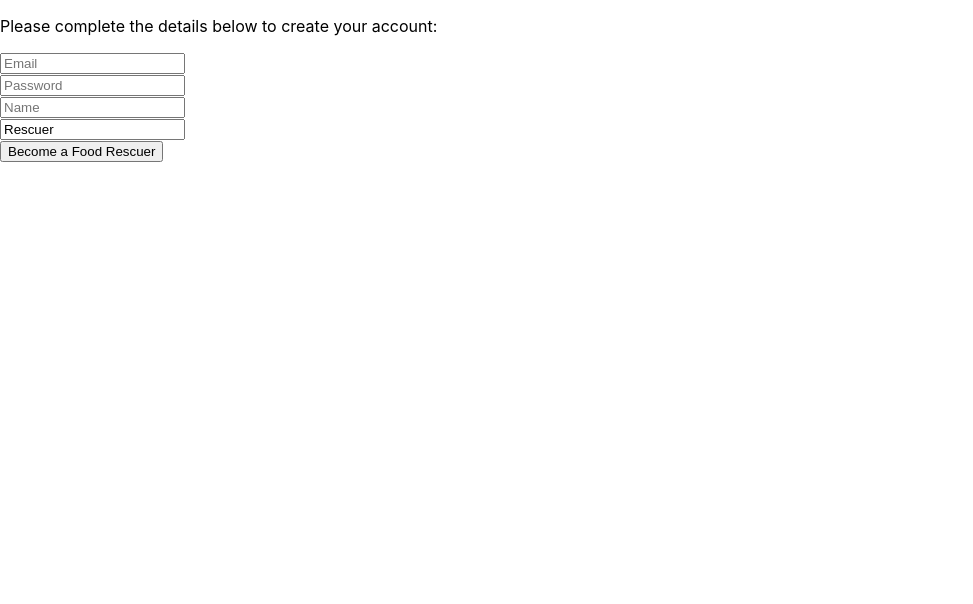
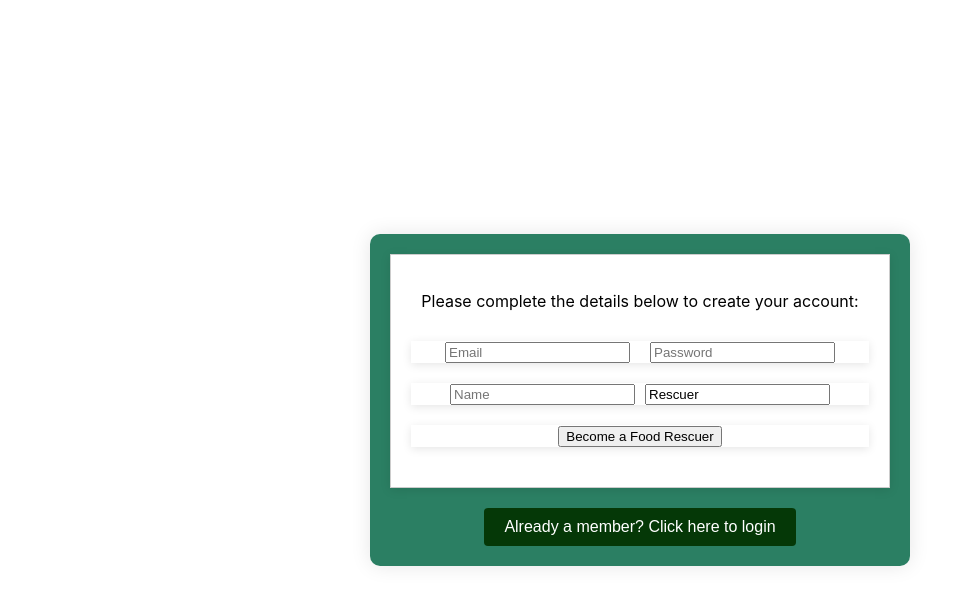
Before and after one commit to maddc0de/foodshare, a React (Create React App) app in the folder frontend/: page /signupcollector in a window 1280 px wide. Shown: the top 604 px of the page, without its empty margins (0-973 px from the left). Built offline with nearby package versions, Linux system fonts and the light colour scheme.

Commit message:
Signup css completed and signupcollector js adjustments

```diff
--- /dev/null
+++ b/frontend/src/components/Collector/SignUpForm.css
@@ -0,0 +1,71 @@
+.form-header {
+  margin-bottom: 30px;
+  text-align: center;
+}
+
+.aligned-credentials {
+  display: flex;
+  justify-content: center;
+}
+
+.email-box-space {
+  margin-right: 10px; /* Decreased margin for a more compact look */
+}
+
+.password-box-space {
+  margin-left: 10px; /* Decreased margin for a more compact look */
+}
+
+.aligned-names {
+  display: flex;
+  justify-content: center;
+}
+
+.name-box-space {
+  margin-right: 10px; /* Decreased margin for a more compact look */
+}
+
+.form-group {
+  margin-bottom: 20px;
+  text-align: center;
+  justify-content: center;
+  box-shadow: 0 2px 10px rgba(0, 0, 0, 0.1); /* Adjusted box shadow for a subtle effect */
+}
+
+.form {
+  position: absolute;
+  top: 50%;
+  left: 50%;
+  transform: translate(-50%, -50%);
+  background-color: rgba(5, 104, 71, 0.847);
+  border-radius: 10px; /* Decreased border radius for a sleeker appearance */
+  padding: 20px;
+  min-width: 500px;
+  box-shadow: 0 0 20px rgba(0, 0, 0, 0.1); /* Added box shadow for depth */
+}
+
+form {
+  position: relative; /* Changed to relative positioning for better alignment */
+  background-color: #fff;
+  padding: 20px;
+  border: 1px solid #ccc;
+  box-shadow: 0 2px 10px rgba(0, 0, 0, 0.1); /* Adjusted box shadow for a subtle effect */
+}
+.Member-redirect {
+  text-align: center;
+  margin-top: 20px;
+}
+
+.Member-redirect input[type="submit"] {
+  background-color: #053807;
+  color: white;
+  padding: 10px 20px;
+  border: none;
+  border-radius: 4px;
+  cursor: pointer;
+  font-size: 16px;
+}
+
+.Member-redirect input[type="submit"]:hover {
+  background-color: #45a049;
+}
--- a/frontend/src/components/Collector/SignUpForm.js
+++ b/frontend/src/components/Collector/SignUpForm.js
@@ -1,4 +1,5 @@
 import React, { useState } from 'react';
+import './SignUpForm.css';
 
 const SignUpForm = ({ navigate }) => {
   const [name, setName] = useState('');
@@ -83,7 +84,7 @@ const SignUpForm = ({ navigate }) => {
                 placeholder="Name"
                 id="Name"
                 type="text"
-                value={name} // Changed Name to name
+                value={name}
                 onChange={handleNameChange}
                 required
               />
@@ -94,7 +95,7 @@ const SignUpForm = ({ navigate }) => {
                 id="usertype"
                 type="text"
                 value={usertype}
-                onChange={handleUserTypeChange} // Changed handleuserTypeChange to handleUserTypeChange
+                onChange={handleUserTypeChange}
                 required
               />
             </div>
@@ -105,6 +106,13 @@ const SignUpForm = ({ navigate }) => {
           <input id="submit" type="submit" value="Become a Food Rescuer" />
         </div>
       </form>
+      <div className="Member-redirect">
+        <input
+          id="submit"
+          type="submit"
+          value="Already a member? Click here to login"
+        />
+      </div>
     </div>
   );
 };
```
